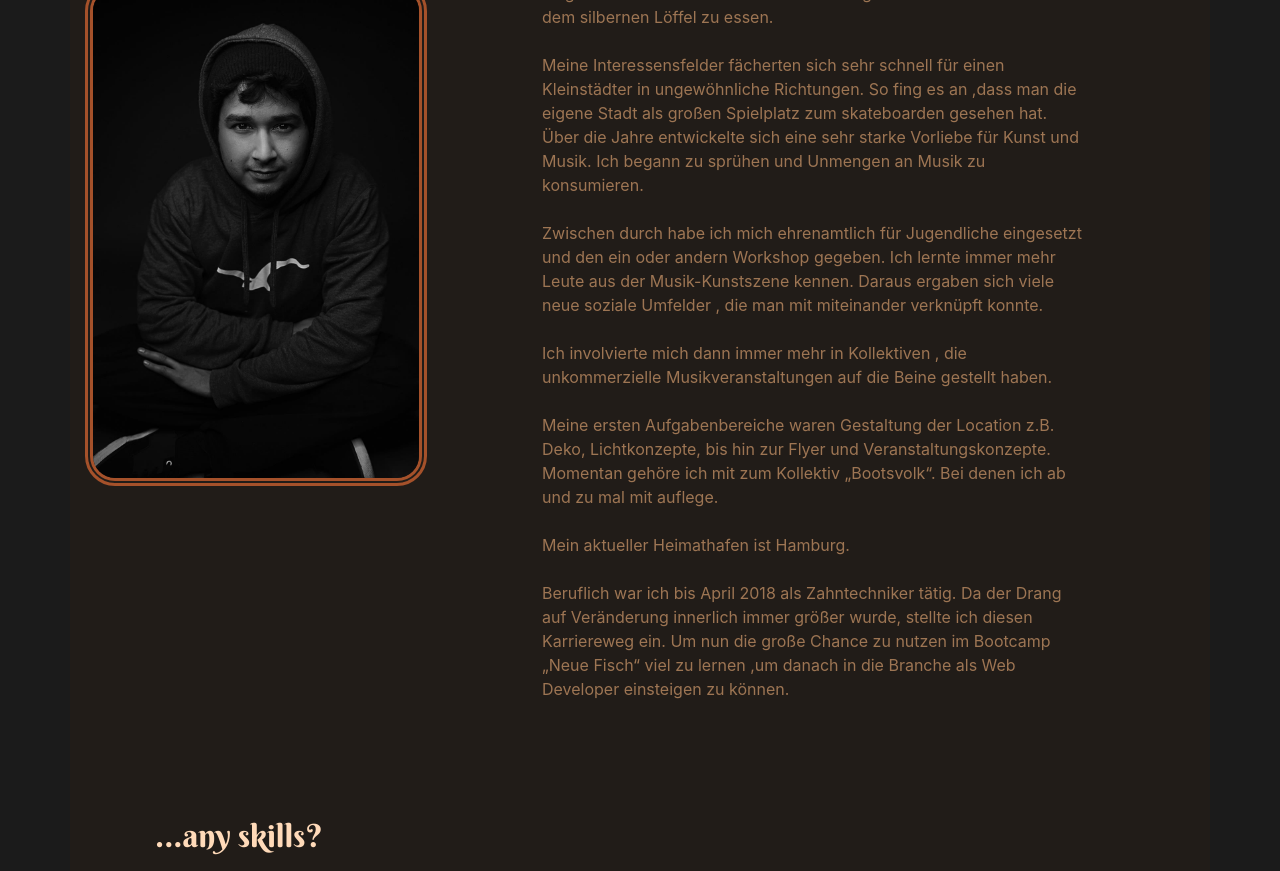
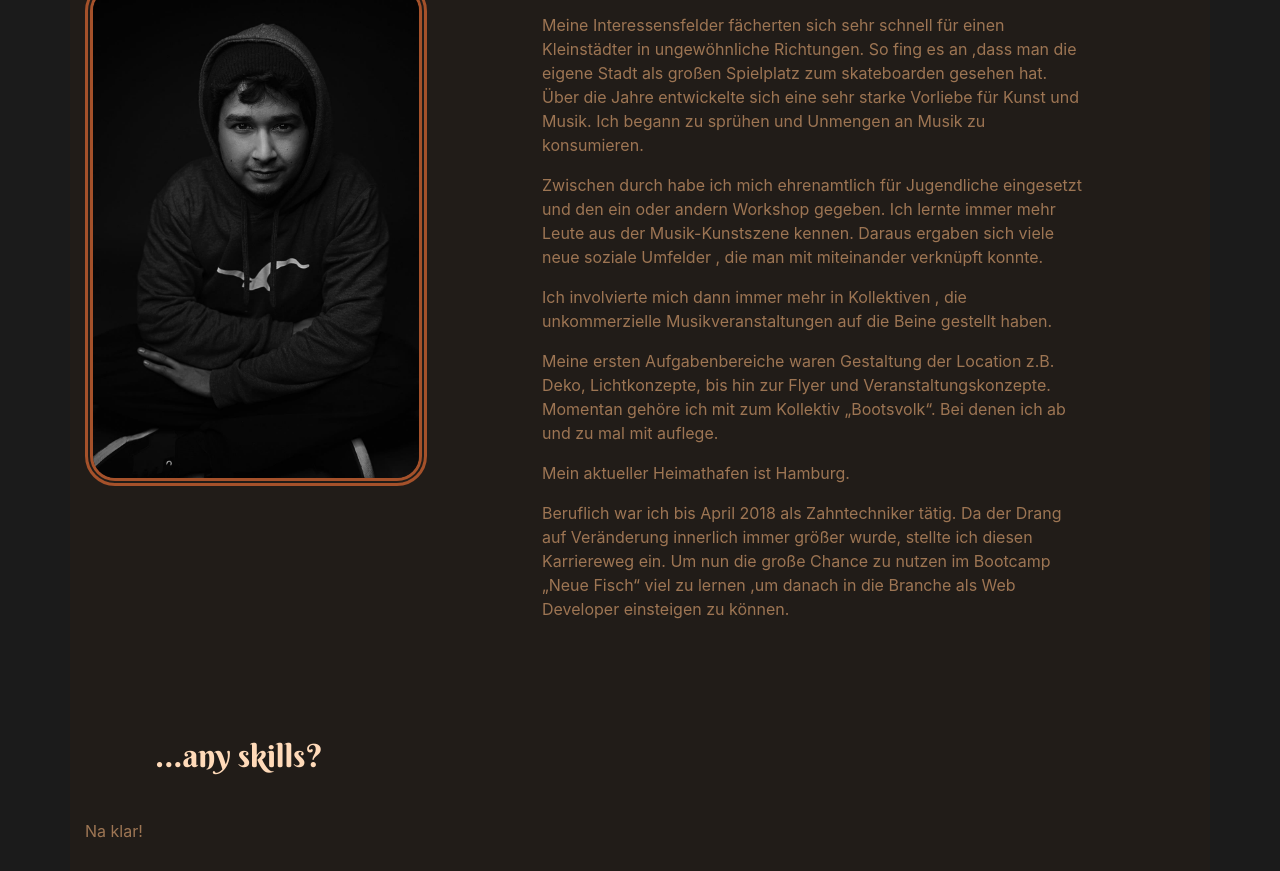
Before and after one commit to izcaptain/masterkey, a website: page src/index.html in a window 1280 px wide. Shown: the part 406-1277 px from the top of the page. Drawn offline with nearby package versions, Linux system fonts and the light colour scheme; files that its build step writes are made by us from their sources; files whose address does not match are found by name.

Commit message:
Add review comments

```diff
--- a/src/index.html
+++ b/src/index.html
@@ -29,40 +29,45 @@
 
 
     <main id="me">
+                    <!-- Nenn die Klasse besser englisch "who" -->
                   <h1 class="wer">who i am</h1>
-            <div class="row"><img id="myself" class="myself" src="img/black.jpg" alt="ICKE">
-                <p id="ME" class="col-6 metext">
-                    <br>MOIN MOIN<br>
-                    <br>Ich bin Christian, ein 87er Baujahr und geborener Itzehoer. Meine Erziehung genoss ich zwischen der Kneipe meiner Eltern und
+            <div class="row">
+                <img id="myself" class="myself" src="img/black.jpg" alt="ICKE">
+                <div id="ME" class="col-6 metext">
+                    <!-- benutze besser <p> für Absätze. Ich korrigiere es hier mal: -->
+                    <p>MOIN MOIN</p>
+                    <p>Ich bin Christian, ein 87er Baujahr und geborener Itzehoer. Meine Erziehung genoss ich zwischen der Kneipe meiner Eltern und
                     der eingenen Kinderstube. Schon sehr früh begann ich die Urbanität mit dem silbernen Löffel zu essen.
-                    <br>
+                    </p>
 
-                    <br>Meine Interessensfelder fächerten sich sehr schnell für einen Kleinstädter in ungewöhnliche Richtungen. So fing es an ,dass
+                    <p>Meine Interessensfelder fächerten sich sehr schnell für einen Kleinstädter in ungewöhnliche Richtungen. So fing es an ,dass
                     man die eigene Stadt als großen Spielplatz zum skateboarden gesehen hat. Über die Jahre entwickelte sich eine sehr starke
                     Vorliebe für Kunst und Musik. Ich begann zu sprühen und Unmengen an Musik zu konsumieren.
-                    <br>
+                    </p>
 
-                    <br>Zwischen durch habe ich mich ehrenamtlich für Jugendliche eingesetzt und den ein oder andern Workshop gegeben. Ich lernte
+                    <p>Zwischen durch habe ich mich ehrenamtlich für Jugendliche eingesetzt und den ein oder andern Workshop gegeben. Ich lernte
                     immer mehr Leute aus der Musik-Kunstszene kennen. Daraus ergaben sich viele neue soziale Umfelder , die man mit miteinander
                     verknüpft konnte.
-                    <br>
+                    </p>
 
-                    <br>Ich involvierte mich dann immer mehr in Kollektiven , die unkommerzielle Musikveranstaltungen auf die Beine gestellt haben.
-                    <br>
+                    <p>Ich involvierte mich dann immer mehr in Kollektiven , die unkommerzielle Musikveranstaltungen auf die Beine gestellt haben.
+                    </p>
 
-                    <br>Meine ersten Aufgabenbereiche waren Gestaltung der Location z.B. Deko, Lichtkonzepte, bis hin zur Flyer und Veranstaltungskonzepte.
+                    <p>Meine ersten Aufgabenbereiche waren Gestaltung der Location z.B. Deko, Lichtkonzepte, bis hin zur Flyer und Veranstaltungskonzepte.
                     Momentan gehöre ich mit zum Kollektiv „Bootsvolk“. Bei denen ich ab und zu mal mit auflege.
-                    <br>
+                    </p>
 
-                    <br>Mein aktueller Heimathafen ist Hamburg.<br>
+                    <p>Mein aktueller Heimathafen ist Hamburg.</p>
 
-                    <br>Beruflich war ich bis April 2018 als Zahntechniker tätig. Da der Drang auf Veränderung innerlich immer größer wurde, stellte
+                    <p>Beruflich war ich bis April 2018 als Zahntechniker tätig. Da der Drang auf Veränderung innerlich immer größer wurde, stellte
                     ich diesen Karriereweg ein. Um nun die große Chance zu nutzen im Bootcamp „Neue Fisch“ viel zu lernen ,um danach in die Branche
                     als Web Developer einsteigen zu können.
-                    <br></p>
+                    </p>
+                </div>
             </div>
     </main>
 
+        <!-- das div ohne class kannst du löschen, es ändert nichts (auch das schließende div-tag mit löschen) -->
         <div>
           <aside>
            <h2 id="and" class="anyskills">...any skills?</h2>
@@ -74,7 +79,6 @@
                             zu erreichen. Denn außergewöhnliche Situationen erfordern besondere Maßnahmen. Hier nur ein paar Soft-/Hardskills :<br>
                </p>
            <ul class="col">
-               <br><br>
               <li>Zahntechnik-im Bereich Kunstoffprothetik, Modellgußtechnik, Lasern, Polymere Verblendtechnik, ABS und CAD/CAM-Technik</li>
               <li>Photography/Umgang mit Spiegelreflexkameras/Bildkonzepten/Tonwertkorrekturen</li>
               <li>Kreative Wandgestaltung mit Sprühdosen</li>
@@ -82,28 +86,22 @@
               <li>Siebdruck/beschichten der Siebe und drucken auf Wasserbasisfarben</li>
               <li>just in process: HTML/CSS</li>
               <li>Softskills: Teamfähig/ Zuverlässig/ ein Blick für Ästehtik/ Verantwortungsbewusst/ soziale Kompetenz im Umgang mit Menschen</li>
-              </li>
            </ul>
-
          </aside>
        </div>
 
         <footer>
+            <!-- Der englische Begriff ist "imprint", nicht "impress" - oder wolltest du mit Absicht "beeindrucken" schreiben? -->
              <h3 id="impress" class="impress">*impress&amp;contact*</h3>
             <div class='impressum'>
-
-
-
                 <p>
                     <strong>Kontakt:</strong>
                     <br> Name: C.Nielsen
                     <br> Telefon: xxxx-xxxx
                     <br> E-Mail: soul9@gmx.de
-
                 </p>
 
                 <p>
-
                     <strong>Haftungsausschluss für Links:</strong>
                     <br>
                     <br>Meine Website enthält Links zu externen Webseiten Dritter, auf deren Inhalte ich keinen Einfluss haben. Deshalb
--- a/src/scss/styles.scss
+++ b/src/scss/styles.scss
@@ -1,4 +1,5 @@
 @import'../../node_modules/bootstrap/scss/bootstrap.scss';
+
 h1, h2, h3, a{
     color: peachpuff;
     font-family: 'Berkshire Swash', cursive;
@@ -20,6 +21,7 @@ p, li {
 }
 .list_item {
     display: inline;
+    // Das margin-top wird vom Browser ignoriert, weil du auch display: inline gesetzt hast.
     margin-top: 5px;
 
 }
@@ -69,8 +71,6 @@ p, li {
 
 .metext {
     margin-left: 100px;
-
-
 }
 
 .anyskills {
```
Also changed, not shown: 1 other file.
